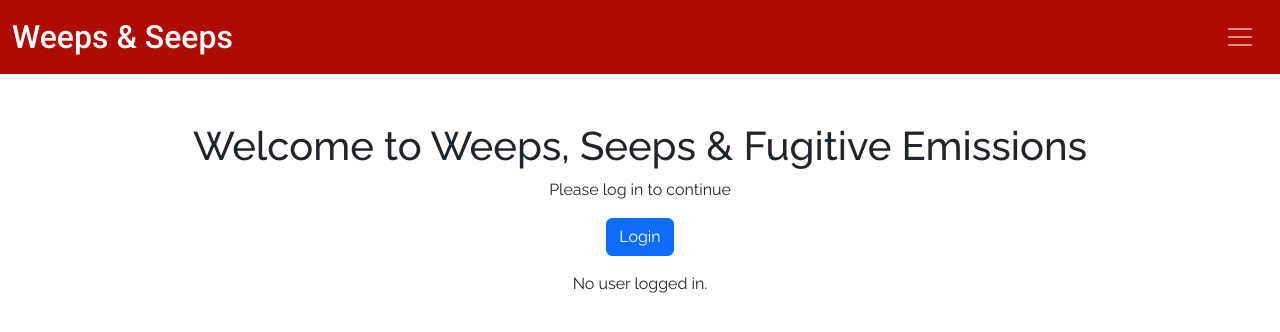
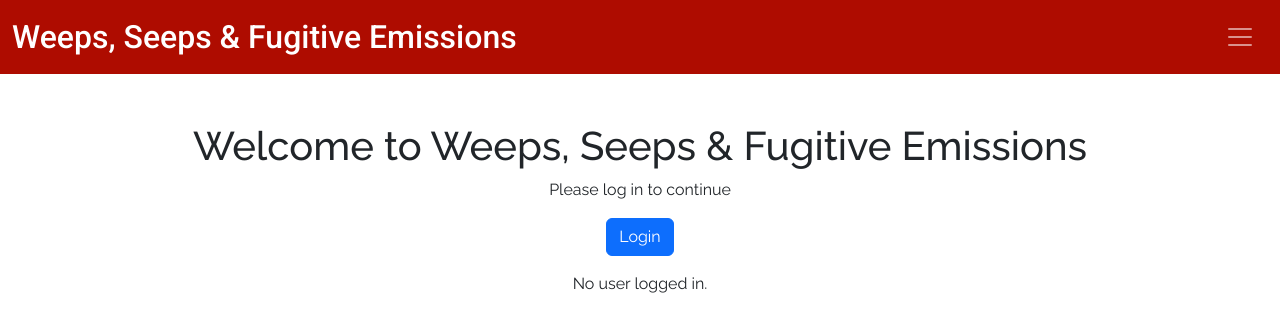
Before and after one commit to johnamdickson/weeps-seeps-fugitive-emissions-web, a React (Create React App) app in the folder weeps-seeps-fugitive-emissions/: page / in a window 1280 px wide. Shown: the top 332 px of the page. Built offline with nearby package versions, Linux system fonts and the light colour scheme; no server answers.

Commit message:
chore: remove print statements from navbar

```diff
--- a/weeps-seeps-fugitive-emissions/src/components/Navbar.js
+++ b/weeps-seeps-fugitive-emissions/src/components/Navbar.js
@@ -30,11 +30,9 @@ const AppNavbar = () => {
   // Handle hover events and log to the console
   const handleMouseEnter = () => {
     setIsHovered(true);
-    console.log("Mouse entered navbar!");
   };
   const handleMouseLeave = () => {
     setIsHovered(false);
-    console.log("Mouse left navbar!");
   };
 
   return (
@@ -52,7 +50,7 @@ const AppNavbar = () => {
           className={`navbar-brand ${isHovered ? "text-white" : "text-dark"}`} // Change text color on hover
           style={{ transition: "color 0.3s ease" }} // Add transition for text color
         >
-          Weeps & Seeps
+          Weeps, Seeps & Fugitive Emissions
         </Navbar.Brand>
         <Navbar.Toggle
           aria-controls="offcanvasNavbar"
```
